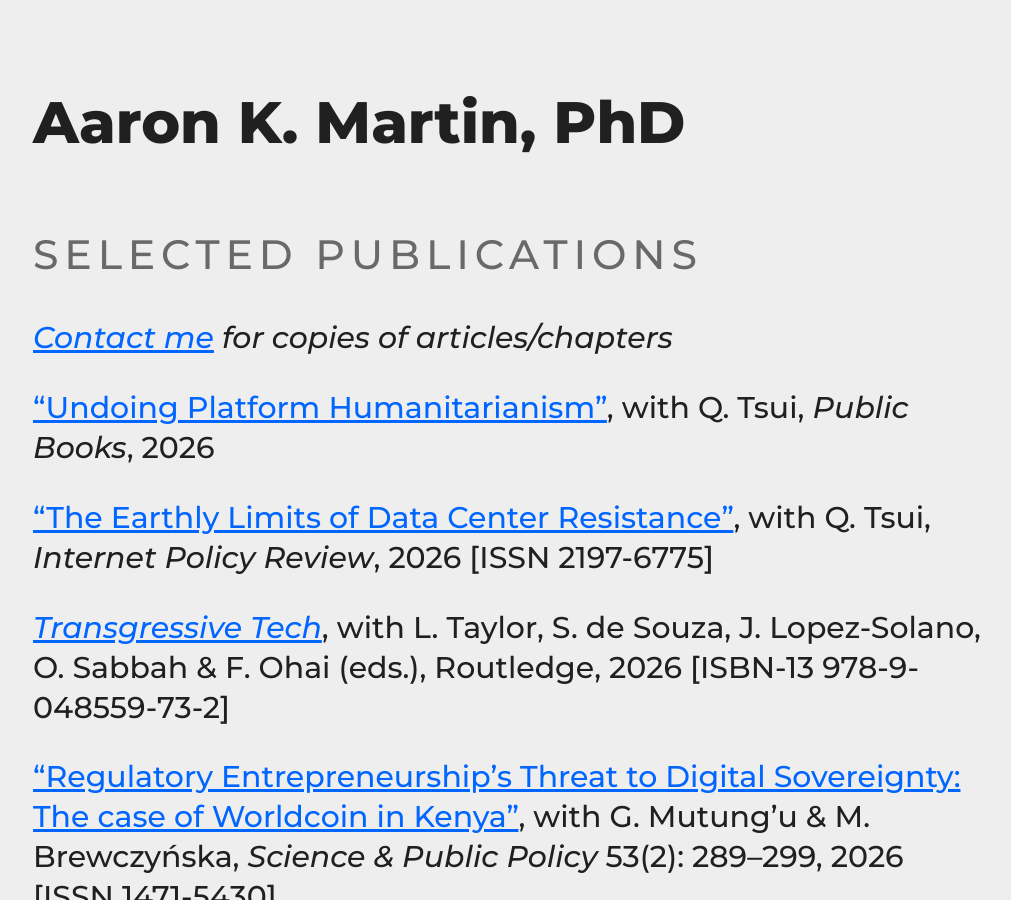
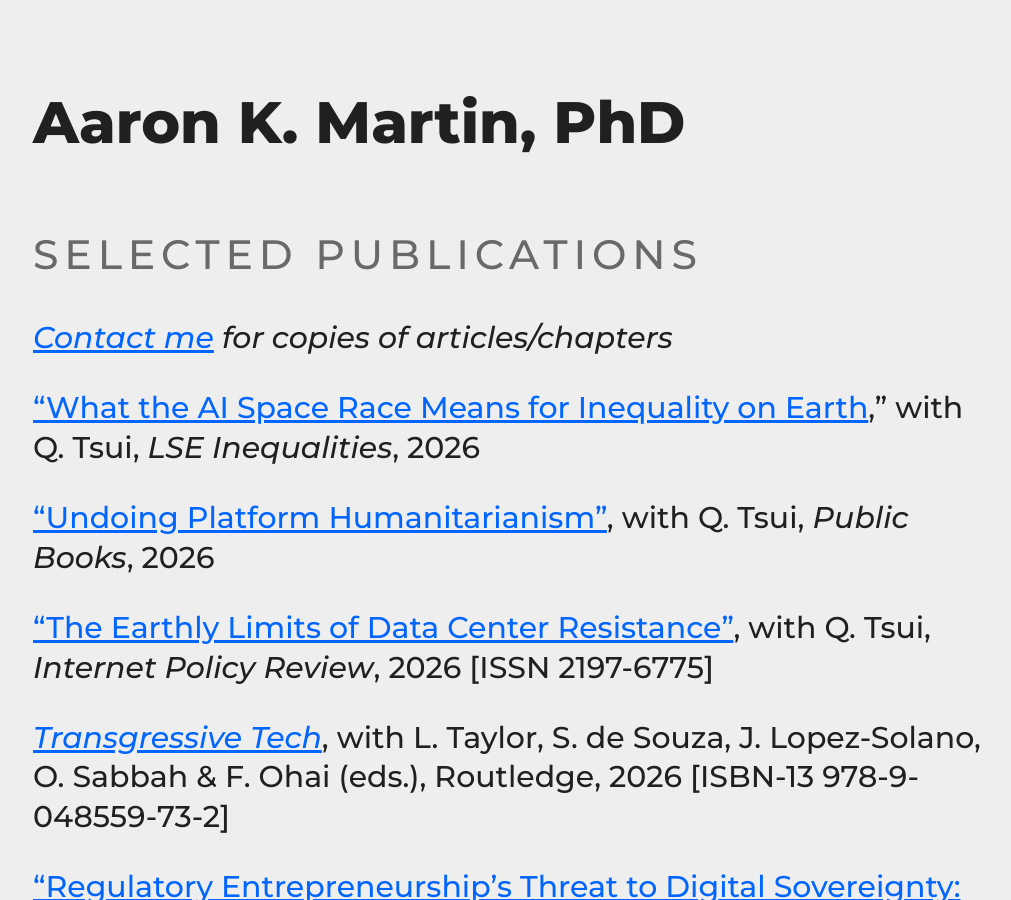
Before and after one commit to haroonalrasheed/641a, a Jekyll site: the page built from selected-publications/index.md, in a window 1280 px wide and 900 px high. Shown: the whole window, without its empty margins (131-1142 px from the left). Built offline with Jekyll 4.4.1, drawn with Linux system fonts in a browser that asks for light colours.

Commit message:
Update index.md

```diff
--- a/selected-publications/index.md
+++ b/selected-publications/index.md
@@ -12,9 +12,9 @@ _[Contact me](mailto:a.k.martin@alumni.lse.ac.uk) for copies of articles/chapter
 
 <!-- "Is Celestial Resistance Possible?", with Q. Tsui, in _Digital Democracy from Below_, edited by J. Reia, J. van Geuns & N. Bassoff, Digital Technology for Democracy Lab, University of Virginia: xx-xx, 2026 -->
 
-<!-- "What the AI Space Race Means for Inequality on Earth," with Q. Tsui, in _LSE Inequalities_, 2026 -->
+<!-- "Data Ethics", with Q. Tsui, in _Elgar Concise Encyclopedia on Privacy and Data Protection Law_, edited by G. Gonzales Fuster & F. Bieker, Edward Elgar, forthcoming -->
 
-<!-- "Data Ethics", with Q. Tsui, in _Elgar Concise Encyclopedia on Privacy and Data Protection Law_, edited by G. Gonzales Fuster & F. Bieker, Edward Elgar, forthcoming -->
+["What the AI Space Race Means for Inequality on Earth](https://blogs.lse.ac.uk/inequalities/2026/07/14/what-the-ai-space-race-means-for-inequality-on-earth/)," with Q. Tsui, _LSE Inequalities_, 2026
 
 ["Undoing Platform Humanitarianism"](https://www.publicbooks.org/undoing-platform-humanitarianism/), with Q. Tsui, _Public Books_, 2026
 
```
